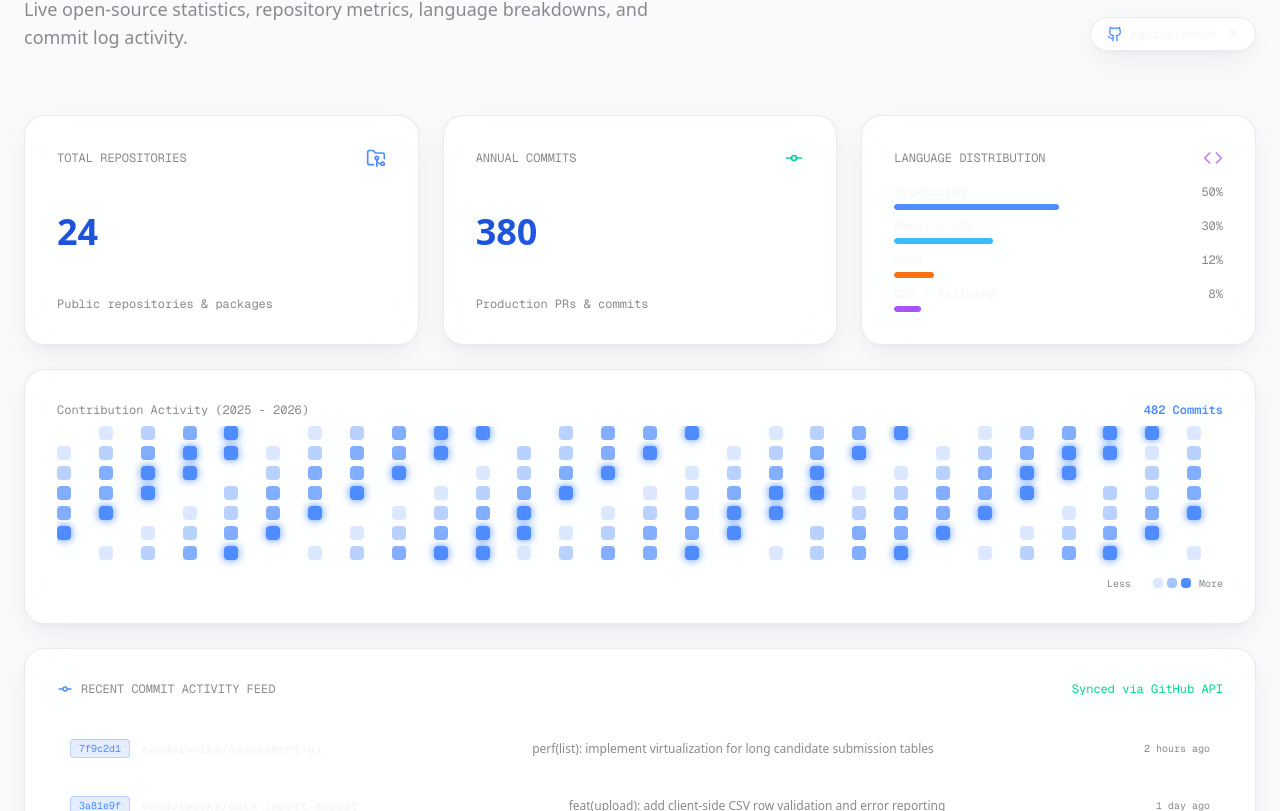
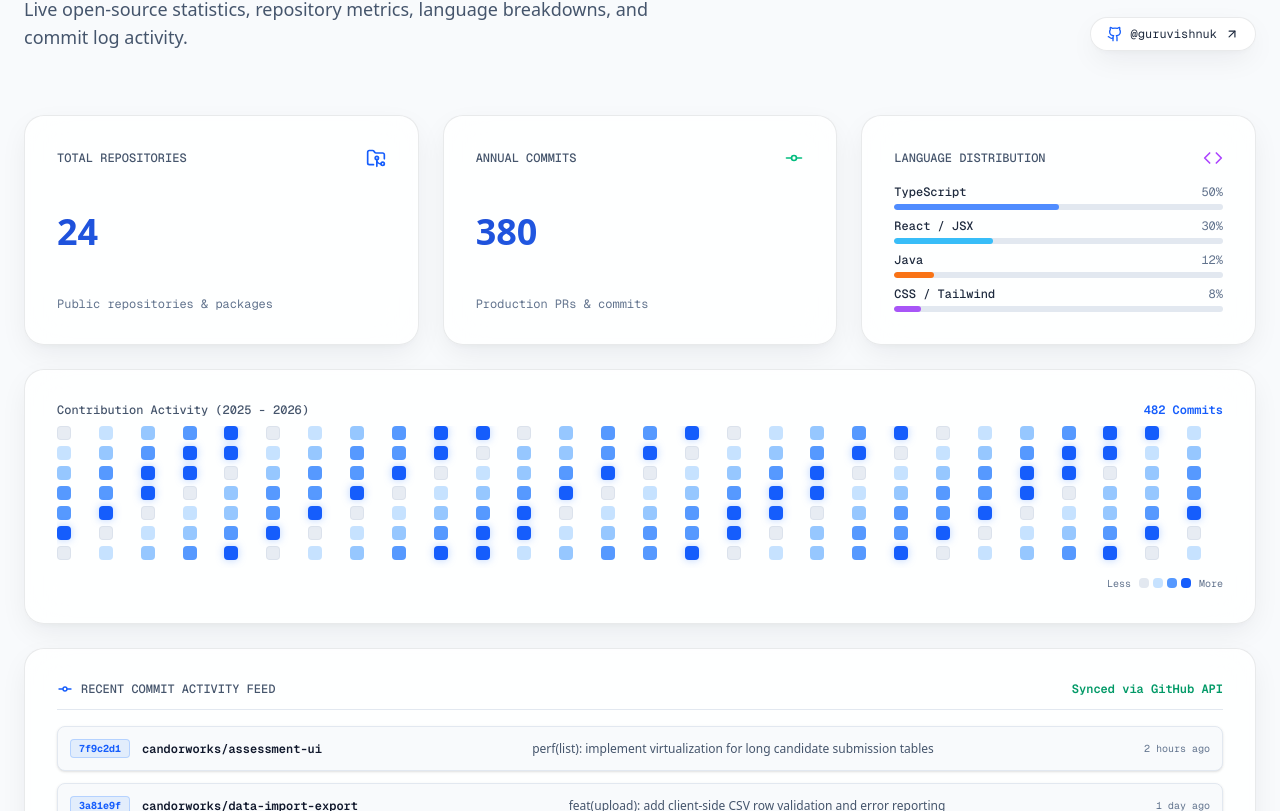
Before and after one commit to guruvishnuk/guruvishnu-portfolio, a React (Vite) app: page / in a window 1280 px wide. Shown: the part 10289-11100 px from the top of the page. Built offline with nearby package versions, Linux system fonts and the light colour scheme; no server answers.

Commit message:
style(github): update dev dashboard metrics and contribution activity for theme compatibility

```diff
--- a/src/components/github/ContributionHeatmap.tsx
+++ b/src/components/github/ContributionHeatmap.tsx
@@ -7,9 +7,9 @@
 
   return (
     <div className="space-y-2">
-      <div className="flex items-center justify-between text-xs font-mono text-[#8A8A8E]">
+      <div className="flex items-center justify-between text-xs font-mono text-slate-600 dark:text-[#8A8A8E] font-medium">
         <span>Contribution Activity (2025 - 2026)</span>
-        <span className="text-[#4F8CFF] font-semibold">482 Commits</span>
+        <span className="text-blue-600 dark:text-[#4F8CFF] font-semibold">482 Commits</span>
       </div>
 
       <div className="overflow-x-auto pb-2">
@@ -17,11 +17,11 @@
           {Array.from({ length: weeks * days }).map((_, idx) => {
             // Pseudo commit density calculation
             const seed = (idx * 17 + 5) % 100;
-            let intensityClass = 'bg-white/5 border border-white/5';
-            if (seed > 75) intensityClass = 'bg-[#4F8CFF] shadow-[0_0_8px_#4F8CFF]';
-            else if (seed > 50) intensityClass = 'bg-[#4F8CFF]/70';
-            else if (seed > 30) intensityClass = 'bg-[#4F8CFF]/40';
-            else if (seed > 15) intensityClass = 'bg-[#4F8CFF]/20';
+            let intensityClass = 'bg-slate-200/80 dark:bg-white/5 border border-slate-300/40 dark:border-white/5';
+            if (seed > 75) intensityClass = 'bg-blue-600 dark:bg-[#4F8CFF] shadow-[0_0_8px_rgba(79,140,255,0.4)]';
+            else if (seed > 50) intensityClass = 'bg-blue-500/80 dark:bg-[#4F8CFF]/70';
+            else if (seed > 30) intensityClass = 'bg-blue-400/60 dark:bg-[#4F8CFF]/40';
+            else if (seed > 15) intensityClass = 'bg-blue-300/50 dark:bg-[#4F8CFF]/20';
 
             return (
               <div
@@ -34,13 +34,13 @@
         </div>
       </div>
 
-      <div className="flex items-center justify-end gap-2 text-[10px] font-mono text-[#8A8A8E]">
+      <div className="flex items-center justify-end gap-2 text-[10px] font-mono text-slate-500 dark:text-[#8A8A8E]">
         <span>Less</span>
         <div className="flex gap-1">
-          <span className="w-2.5 h-2.5 rounded-sm bg-white/5" />
-          <span className="w-2.5 h-2.5 rounded-sm bg-[#4F8CFF]/20" />
-          <span className="w-2.5 h-2.5 rounded-sm bg-[#4F8CFF]/50" />
-          <span className="w-2.5 h-2.5 rounded-sm bg-[#4F8CFF]" />
+          <span className="w-2.5 h-2.5 rounded-sm bg-slate-200 dark:bg-white/5" />
+          <span className="w-2.5 h-2.5 rounded-sm bg-blue-300/50 dark:bg-[#4F8CFF]/20" />
+          <span className="w-2.5 h-2.5 rounded-sm bg-blue-500/80 dark:bg-[#4F8CFF]/50" />
+          <span className="w-2.5 h-2.5 rounded-sm bg-blue-600 dark:bg-[#4F8CFF]" />
         </div>
         <span>More</span>
       </div>
--- a/src/components/github/GithubDashboard.tsx
+++ b/src/components/github/GithubDashboard.tsx
@@ -17,10 +17,10 @@
       <div className="flex flex-col md:flex-row md:items-end justify-between gap-6 mb-16">
         <div className="space-y-4 max-w-2xl">
           <Badge variant="pulse">Developer Activity</Badge>
-          <h2 className="text-3xl sm:text-4xl md:text-5xl font-bold tracking-tight text-[#F5F5F7]">
+          <h2 className="text-3xl sm:text-4xl md:text-5xl font-bold tracking-tight text-slate-900 dark:text-[#F5F5F7]">
             GitHub Dev Dashboard
           </h2>
-          <p className="text-[#8A8A8E] text-base md:text-lg">
+          <p className="text-slate-600 dark:text-[#8A8A8E] text-base md:text-lg">
             Live open-source statistics, repository metrics, language breakdowns, and commit log activity.
           </p>
         </div>
@@ -29,10 +29,10 @@
           href={`https://github.com/guruvishnuk`}
           target="_blank"
           rel="noopener noreferrer"
-          className="glass-pill px-4 py-2 flex items-center gap-2 text-xs font-mono text-[#F5F5F7] hover:text-[#4F8CFF] transition-colors self-start md:self-auto"
+          className="glass-pill px-4 py-2 flex items-center gap-2 text-xs font-mono text-slate-800 dark:text-[#F5F5F7] hover:text-blue-600 dark:hover:text-[#4F8CFF] transition-colors self-start md:self-auto"
           data-cursor="hover"
         >
-          <Github className="w-4 h-4 text-[#4F8CFF]" />
+          <Github className="w-4 h-4 text-blue-600 dark:text-[#4F8CFF]" />
           <span>@guruvishnuk</span>
           <ArrowUpRight className="w-3.5 h-3.5" />
         </a>
@@ -48,48 +48,48 @@
         {/* Metric Cards Top Row */}
         <motion.div variants={fadeInUp} className="lg:col-span-4">
           <GlassCard className="p-6 h-full flex flex-col justify-between space-y-4 relative">
-            {loading && <div className="absolute top-4 right-4"><Loader2 className="w-4 h-4 text-[#8A8A8E] animate-spin" /></div>}
+            {loading && <div className="absolute top-4 right-4"><Loader2 className="w-4 h-4 text-slate-500 dark:text-[#8A8A8E] animate-spin" /></div>}
             <div className="flex items-center justify-between">
-              <span className="text-xs font-mono text-[#8A8A8E] uppercase">Total Repositories</span>
-              <FolderGit2 className="w-5 h-5 text-[#4F8CFF]" />
+              <span className="text-xs font-mono text-slate-600 dark:text-[#8A8A8E] uppercase font-medium">Total Repositories</span>
+              <FolderGit2 className="w-5 h-5 text-blue-600 dark:text-[#4F8CFF]" />
             </div>
-            <div className="text-4xl font-bold text-white gradient-accent-text">
+            <div className="text-4xl font-bold text-slate-900 dark:text-white gradient-accent-text">
               {githubData.totalRepositories}
             </div>
-            <p className="text-xs text-[#8A8A8E] font-mono">Public repositories & packages</p>
+            <p className="text-xs text-slate-500 dark:text-[#8A8A8E] font-mono">Public repositories & packages</p>
           </GlassCard>
         </motion.div>
 
         <motion.div variants={fadeInUp} className="lg:col-span-4">
           <GlassCard className="p-6 h-full flex flex-col justify-between space-y-4 relative">
             <div className="flex items-center justify-between">
-              <span className="text-xs font-mono text-[#8A8A8E] uppercase">Annual Commits</span>
-              <GitCommit className="w-5 h-5 text-emerald-400" />
+              <span className="text-xs font-mono text-slate-600 dark:text-[#8A8A8E] uppercase font-medium">Annual Commits</span>
+              <GitCommit className="w-5 h-5 text-emerald-500 dark:text-emerald-400" />
             </div>
-            <div className="text-4xl font-bold text-white gradient-accent-text">
+            <div className="text-4xl font-bold text-slate-900 dark:text-white gradient-accent-text">
               {githubData.totalCommitsThisYear}
             </div>
-            <p className="text-xs text-[#8A8A8E] font-mono">Production PRs & commits</p>
+            <p className="text-xs text-slate-500 dark:text-[#8A8A8E] font-mono">Production PRs & commits</p>
           </GlassCard>
         </motion.div>
 
         {/* Top Languages Card */}
         <motion.div variants={fadeInUp} className="lg:col-span-4">
           <GlassCard className="p-6 h-full space-y-4 relative">
-            {loading && <div className="absolute top-4 right-4"><Loader2 className="w-4 h-4 text-[#8A8A8E] animate-spin" /></div>}
+            {loading && <div className="absolute top-4 right-4"><Loader2 className="w-4 h-4 text-slate-500 dark:text-[#8A8A8E] animate-spin" /></div>}
             <div className="flex items-center justify-between">
-              <span className="text-xs font-mono text-[#8A8A8E] uppercase">Language Distribution</span>
-              <Code className="w-5 h-5 text-purple-400" />
+              <span className="text-xs font-mono text-slate-600 dark:text-[#8A8A8E] uppercase font-medium">Language Distribution</span>
+              <Code className="w-5 h-5 text-purple-500 dark:text-purple-400" />
             </div>
 
             <div className="space-y-2">
               {githubData.topLanguages.map((lang, idx) => (
                 <div key={idx} className="space-y-1">
                   <div className="flex justify-between text-xs font-mono">
-                    <span className="text-[#F5F5F7]">{lang.name}</span>
-                    <span className="text-[#8A8A8E]">{lang.percentage}%</span>
+                    <span className="text-slate-800 dark:text-[#F5F5F7] font-medium">{lang.name}</span>
+                    <span className="text-slate-500 dark:text-[#8A8A8E]">{lang.percentage}%</span>
                   </div>
-                  <div className="w-full h-1.5 rounded-full bg-white/5 overflow-hidden">
+                  <div className="w-full h-1.5 rounded-full bg-slate-200 dark:bg-white/5 overflow-hidden">
                     <div
                       className="h-full rounded-full"
                       style={{ width: `${lang.percentage}%`, backgroundColor: lang.color }}
@@ -111,29 +111,29 @@
         {/* Latest Commits Feed */}
         <motion.div variants={fadeInUp} className="lg:col-span-12">
           <GlassCard className="p-6 md:p-8 space-y-4 relative">
-            {loading && <div className="absolute top-4 right-4"><Loader2 className="w-4 h-4 text-[#8A8A8E] animate-spin" /></div>}
-            <div className="flex items-center justify-between pb-3 border-b border-white/10">
-              <span className="text-xs font-mono text-[#8A8A8E] uppercase flex items-center gap-2">
-                <GitCommit className="w-4 h-4 text-[#4F8CFF]" />
+            {loading && <div className="absolute top-4 right-4"><Loader2 className="w-4 h-4 text-slate-500 dark:text-[#8A8A8E] animate-spin" /></div>}
+            <div className="flex items-center justify-between pb-3 border-b border-slate-200 dark:border-white/10">
+              <span className="text-xs font-mono text-slate-600 dark:text-[#8A8A8E] uppercase flex items-center gap-2 font-medium">
+                <GitCommit className="w-4 h-4 text-blue-600 dark:text-[#4F8CFF]" />
                 Recent Commit Activity Feed
               </span>
-              <span className="text-xs font-mono text-emerald-400">Synced via GitHub API</span>
+              <span className="text-xs font-mono text-emerald-600 dark:text-emerald-400 font-semibold">Synced via GitHub API</span>
             </div>
 
             <div className="space-y-3">
               {githubData.latestCommits.map((commit, idx) => (
                 <div
                   key={idx}
-                  className="p-3 rounded-lg bg-white/5 border border-white/10 flex flex-col md:flex-row md:items-center justify-between gap-2 font-mono text-xs hover:border-[#4F8CFF]/40 transition-colors"
+                  className="p-3 rounded-lg bg-slate-50 dark:bg-white/5 border border-slate-200 dark:border-white/10 flex flex-col md:flex-row md:items-center justify-between gap-2 font-mono text-xs hover:border-blue-500/40 dark:hover:border-[#4F8CFF]/40 transition-colors shadow-sm dark:shadow-none"
                 >
                   <div className="flex items-center gap-3">
-                    <span className="px-2 py-0.5 rounded bg-[#4F8CFF]/15 border border-[#4F8CFF]/30 text-[#4F8CFF] text-[10px]">
+                    <span className="px-2 py-0.5 rounded bg-blue-500/10 dark:bg-[#4F8CFF]/15 border border-blue-500/25 dark:border-[#4F8CFF]/30 text-blue-600 dark:text-[#4F8CFF] text-[10px] font-bold">
                       {commit.sha}
                     </span>
-                    <span className="text-[#F5F5F7] font-semibold">{commit.repo}</span>
+                    <span className="text-slate-900 dark:text-[#F5F5F7] font-semibold">{commit.repo}</span>
                   </div>
-                  <p className="text-[#8A8A8E] truncate max-w-md font-sans text-xs">{commit.message}</p>
-                  <span className="text-[#8A8A8E] text-[10px] whitespace-nowrap">{commit.date}</span>
+                  <p className="text-slate-600 dark:text-[#8A8A8E] truncate max-w-md font-sans text-xs">{commit.message}</p>
+                  <span className="text-slate-500 dark:text-[#8A8A8E] text-[10px] whitespace-nowrap">{commit.date}</span>
                 </div>
               ))}
             </div>
```
